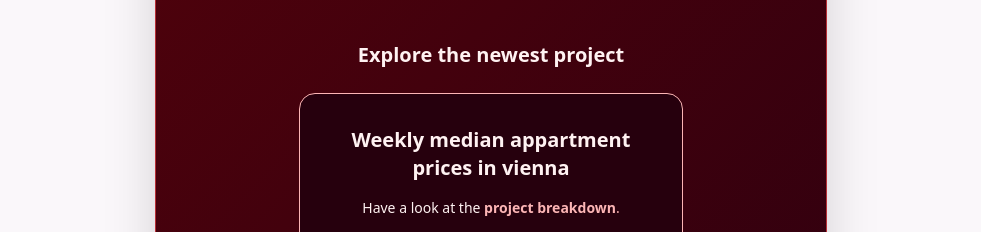
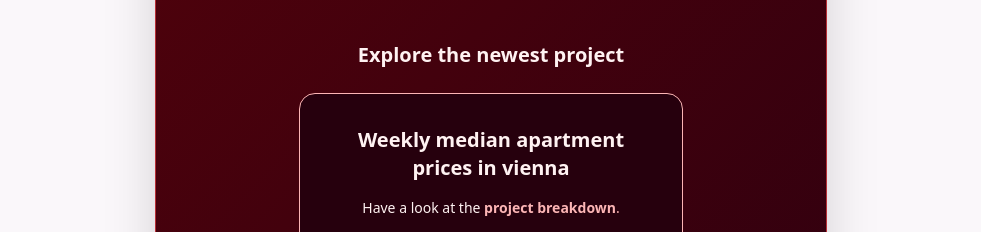
Before and after one commit to sebastianbartmann/bartmannxyz, a SvelteKit app: page / in a window 1280 px wide. Shown: the part 1280-1512 px from the top of the page, without its empty margins (149-1130 px from the left). Built offline with nearby package versions, Linux system fonts and the light colour scheme.

Commit message:
fix typo

```diff
--- a/src/components/home/redsummit.svelte
+++ b/src/components/home/redsummit.svelte
@@ -26,12 +26,12 @@
 					<div>
 						<div class="card lg:w-96 w-72 m-2 bg-red9 text-red1 border border-red2">
 							<div class="card-body items-center text-center">
-								<h2 class="card-title">Weekly median appartment prices in vienna</h2>
+								<h2 class="card-title">Weekly median apartment prices in vienna</h2>
 								<!-- svelte-ignore security-anchor-rel-noreferrer -->
 								<p class="text-sm p-2">Have a look at the <a
 									target="_blank"
 									class="text-red2"
-									href="https://redsummit.dev/projects/weekly-median-appartment-price/"
+									href="https://redsummit.dev/projects/weekly-median-apartment-price/"
 									><strong>project breakdown</strong>.</a></p>
 								<!-- svelte-ignore security-anchor-rel-noreferrer -->
 								<a
```
